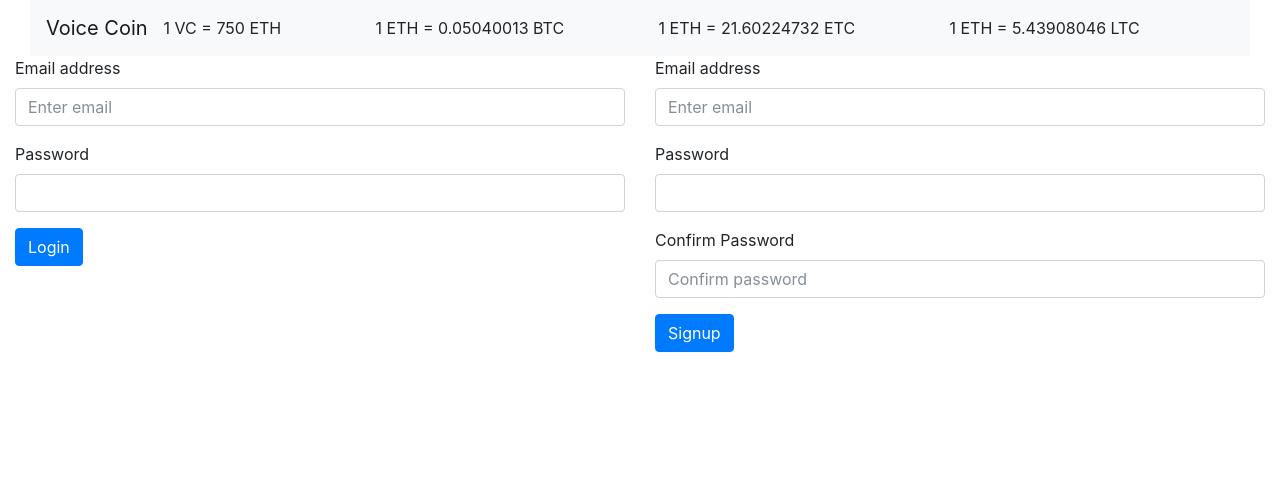
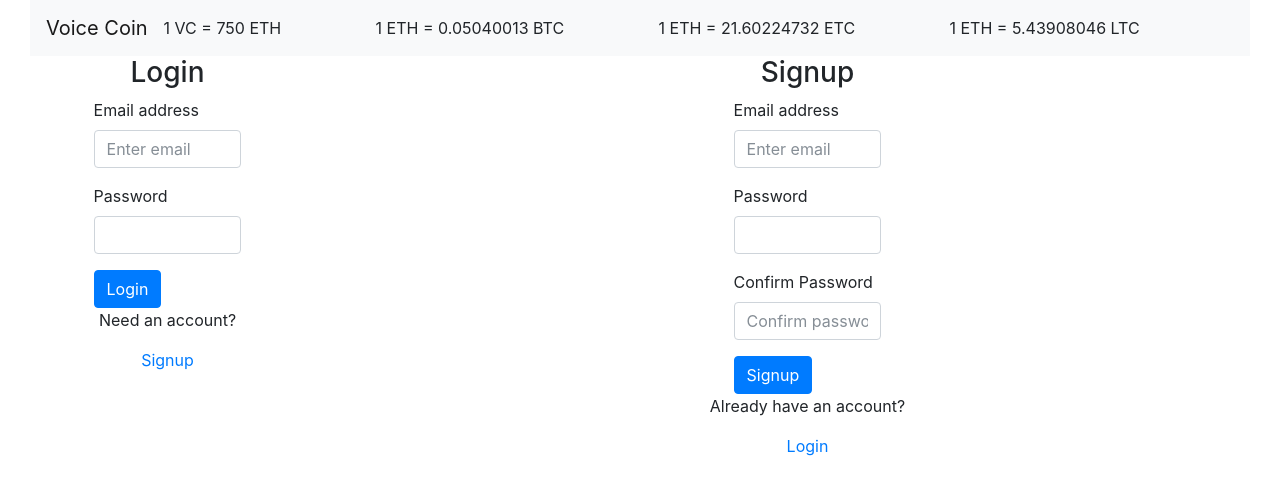
Before and after one commit to voicecoin/Voicecoin-Explorer, a React app: page /join in a window 1280 px wide. Shown: the top 494 px of the page. Built offline with nearby package versions, Linux system fonts and the light colour scheme.

Commit message:
Styles for Login and Signup pages
Also adds separate routes for login and signup

```diff
--- a/client/src/components/HomePage.jsx
+++ b/client/src/components/HomePage.jsx
@@ -7,7 +7,9 @@ import {
 
 import Header from './Header';
 import Join from './Join';
+import Login from './Login';
 import PreIco from './PreIco';
+import Signup from './Signup';
 
 const HomePage = () => {
   return (
@@ -17,6 +19,8 @@ const HomePage = () => {
         <Switch>
           <Route exact path="/" component={PreIco} />
           <Route path="/join" component={Join} />
+          <Route path="/signup" component={Signup} />
+          <Route path="/login" component={Login} />
         </Switch>
       </Router>
     </div>
--- a/client/src/components/Login.jsx
+++ b/client/src/components/Login.jsx
@@ -26,6 +26,12 @@ class Login extends React.Component {
 
   render() {
     return (
+      <div className="col-6 login-control">
+        <div className="row justify-content-center">
+          <h3>Login</h3>
+        </div>
+        <div className="row justify-content-center">
+          <div className="col-7 align-self-center">
             <form onChange={this.handleChange} onSubmit={this.handleSubmit}>
               <div className="form-group">
                 <label htmlFor="emailInput">Email address</label>
@@ -37,6 +43,15 @@ class Login extends React.Component {
               </div>
               <button type="submit" className="btn btn-primary">Login</button>
             </form>
+          </div>
+        </div>
+        <div className="row justify-content-center">
+          <p>Need an account?</p>
+        </div>
+        <div className="row justify-content-center">
+          <a href="/signup">Signup</a>
+        </div>
+      </div>
     );
   }
 }
--- a/client/src/components/Signup.jsx
+++ b/client/src/components/Signup.jsx
@@ -55,6 +55,12 @@ class Signup extends React.Component {
 
   render() {
     return (
+      <div className="col-6 login-control">
+        <div className="row justify-content-center">
+          <h3>Signup</h3>
+        </div>
+        <div className="row justify-content-center">
+          <div className="col-7 align-self-center">
             <form onChange={this.handleChange} onSubmit={this.handleSubmit}>
               <div className="form-group">
                 <label htmlFor="SignupEmailInput">Email address</label>
@@ -70,6 +76,15 @@ class Signup extends React.Component {
               </div>
               <button type="submit" className="btn btn-primary">Signup</button>
             </form>
+          </div>
+        </div>
+        <div className="row justify-content-center">
+          <p>Already have an account?</p>
+        </div>
+        <div className="row justify-content-center">
+          <a href="/login">Login</a>
+        </div>
+      </div>
     );
   }
 }
```
Lines whose indentation alone changed are shown as unchanged.
